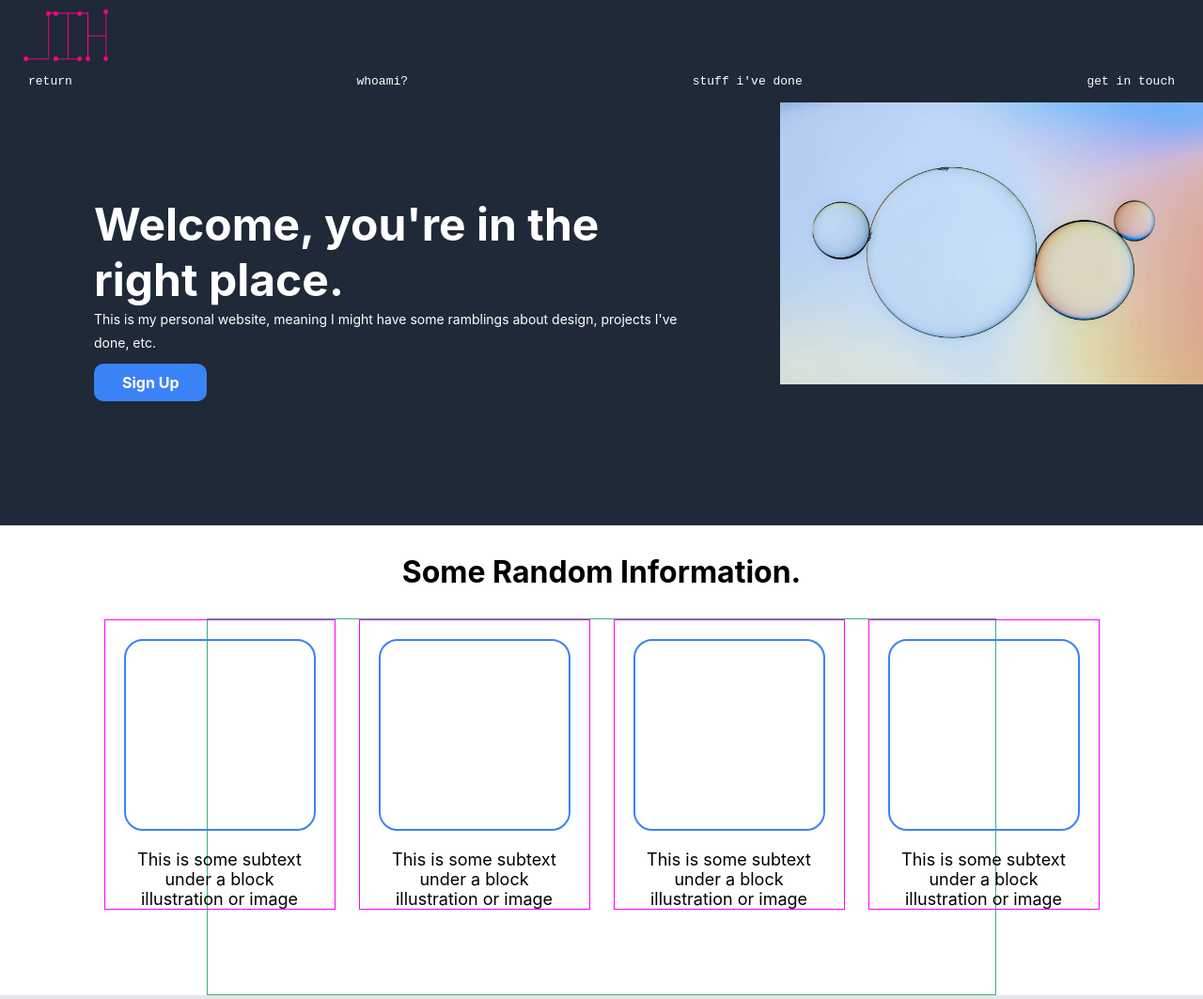
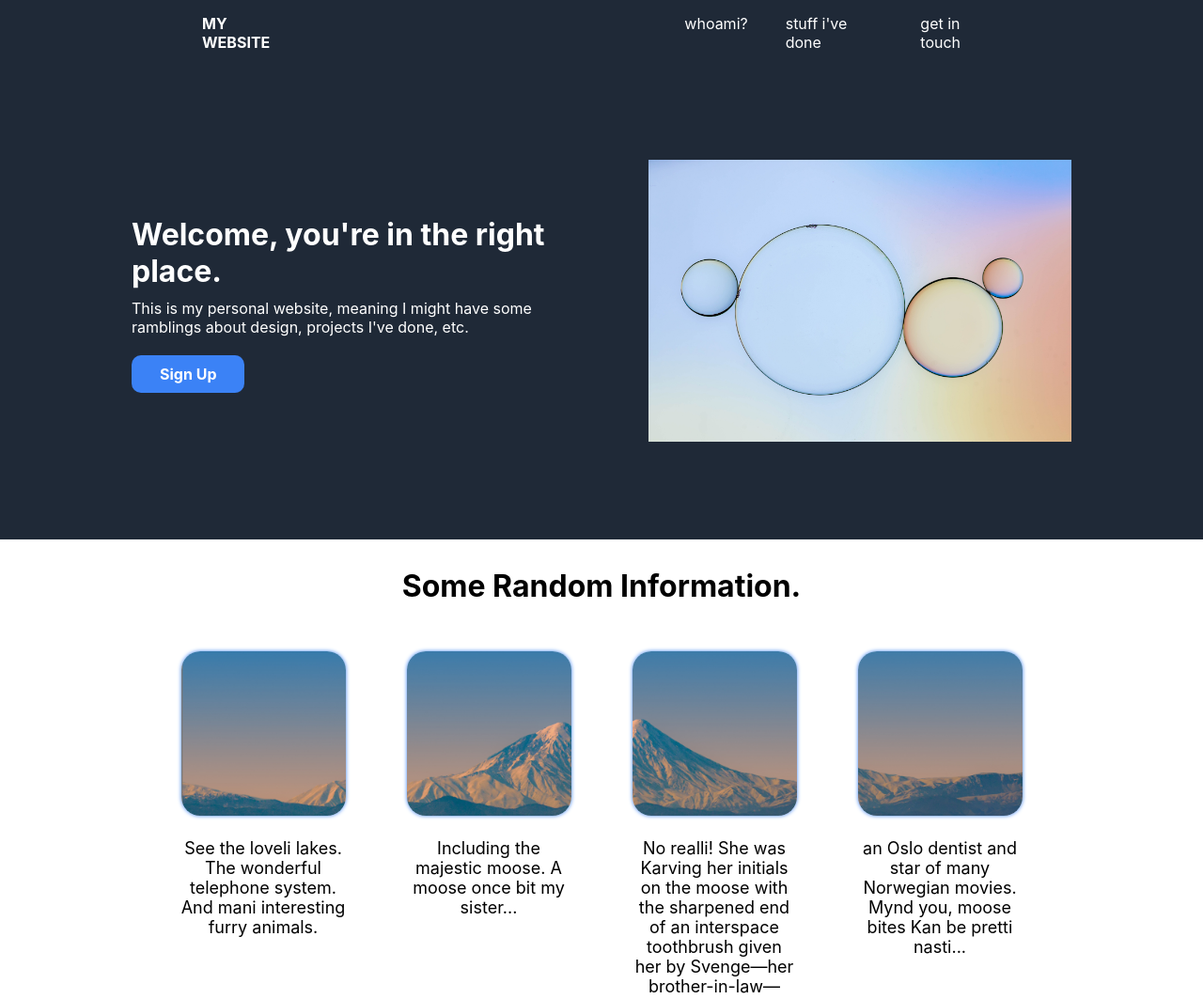
Before and after one commit to jivanhubbard/ultra, a plain HTML site: page index.html in a window 1280 px wide. Shown: the top 1063 px of the page at 94% size. Drawn offline with Linux system fonts and the light colour scheme.

Commit message:
added images and a JavaScript file

```diff
--- a/index.html
+++ b/index.html
@@ -8,11 +8,11 @@
         <link rel="stylesheet" href="styles.css">
     </head>
     <body>
+        <script src="scripts.js"></script>
         <header>
             <div class="header-container">
-                <a class="header-logo" href="index.html"><img src="jih.png"></a>
                 <ul>
-                    <li><a href="#">return</a></li>
+                    <li class="header-logo"><a href="#">My website</a></li>
                     <li><a href="#">whoami?</a></li>
                     <li><a href="#">stuff i've done</a></li>
                     <li><a href="#">get in touch</a></li>
@@ -21,41 +21,41 @@
         </header>
         <div class="hero">
             <div class="hero-container">
-                <div class="hero-content">
-                    <h1>Welcome, you're in the right place.</h1>
-                    <p>This is my personal website, meaning I might have some ramblings about design, projects I've done, etc.</p>
-                    <div class="hero-btn"><a class="btn" href="#">Sign Up</a></div>
+                <div class="hero-copy">
+                    <div class="hero-title-p">
+                        <h1>Welcome, you're in the right place.</h1>
+                        <p>This is my personal website, meaning I might have some ramblings about design, projects I've done, etc.</p>
+                    </div>
+                    <div class="hero-button"></div><a class="hero-btn btn" href="#">Sign Up</a>
                 </div>
-                <div class="hero-img">
-                    <img src="hero.jpg" height="300" width="auto">
-                </div>
+                <div class="hero-img"><img src="hero.jpg" height="300" width="auto"></div>
             </div>
         </div>
         <div class="content">
             <h3>Some Random Information.</h3>
             <div class="content-container">
                 <div class="content-block">
-                    <div class="block"></div>
+                    <div class="block"><img src="bloc1.jpg"></div>
                     <div class="copy">
-                        <p>This is some subtext under a block illustration or image</p>
+                        <p>See the loveli lakes. The wonderful telephone system. And mani interesting furry animals.</p>
                     </div>
                 </div>
                 <div class="content-block">
-                    <div class="block"></div>
+                    <div class="block"><img src="bloc2.jpg"></div>
                     <div class="copy">
-                        <p>This is some subtext under a block illustration or image</p>
+                        <p>Including the majestic moose. A moose once bit my sister...</p>
                     </div>
                 </div>
                 <div class="content-block">
-                    <div class="block"></div>
+                    <div class="block"><img src="bloc3.jpg"></div>
                     <div class="copy">
-                        <p>This is some subtext under a block illustration or image</p>
+                        <p>No realli! She was Karving her initials on the moose with the sharpened end of an interspace toothbrush given her by Svenge—her brother-in-law—</p>
                     </div>
                 </div>
                 <div class="content-block">
-                    <div class="block"></div>
+                    <div class="block"><img src="bloc4.jpg"></div>
                     <div class="copy">
-                        <p>This is some subtext under a block illustration or image</p>
+                        <p>an Oslo dentist and star of many Norwegian movies. Mynd you, moose bites Kan be pretti nasti...</p>
                     </div>
                 </div>
             </div>
@@ -72,7 +72,7 @@
                     <h3>Sign Up To Our Newsletter</h3>
                     <p>Stay in the know by signing up. It's 100% free and we promise not to spam you.</p>
                 </div>
-                <div class="newsletter-btn"><a href="#" class="btn">Sign Up</a></div>
+                <a href="#" class="btn">Sign Up</a>
             </div>
         </div>
         <footer>
--- /dev/null
+++ b/scripts.js
@@ -0,0 +1,8 @@
+
+console.log("bro")
+
+let message = "heyooo";
+
+const myBirthday = "02.10.1987"
+
+alert(message);
--- a/styles.css
+++ b/styles.css
@@ -19,17 +19,23 @@
 
 .header-container ul {
     display: flex;
+    flex-direction: row;
+    margin-right: 185px;
+    margin-left: 185px;
     justify-content: space-between;
 }
 
-.header-logo img {
-    width: 90px;
-    height: auto;
+.header-logo {
+    margin-right: 375px;
+    font-weight: bold;
+    text-transform: uppercase;
+    margin-left: 0 !important;
 }
 
 .header-container li {
     list-style: none;
     padding: 5px;
+    margin-left: 30px;
 }
 
 .header-container a:hover {
@@ -39,7 +45,6 @@
 
 .header-container a {
     color: white;
-    font-family: monospace;
     text-decoration: none;
 }
 
@@ -48,14 +53,22 @@
 }
 
 .hero-container {
+    color: white;
     display: flex;
     justify-content: center;
-    height: 450px;
+    padding-top: 100px;
+    padding-bottom: 100px;
+    margin-left: auto;
+    margin-right: auto;
 }
 
-.hero-content {
-    margin: 100px;
-    color: white;
+.hero-copy {
+    max-width: 500px;
+    margin-top: 50px;
+}
+
+.hero-copy p {
+    margin: 10px 0;
 }
 
 .hero-content h1 {
@@ -65,9 +78,16 @@
 .hero-content p {
     line-height: 25px;
     font-size: 14px;
+    padding-bottom: 20px;
+}
+
+.hero-title-p {
+    margin: 10px 0;
+    padding-bottom: 10px;
 }
 
 .hero-img {
+    margin-left: 50px;
 }
 
 .content {
@@ -81,7 +101,6 @@
 }
 
 .content-container {
-    border: 1px solid #3cb371;
     display: flex;
     margin: 0 220px;
     padding-bottom: 90px;
@@ -90,15 +109,18 @@
 }
 
 .content-block {
-    border: 1px solid magenta;
     flex: 0 1 0%;
 }
 
 .block {
-    border: 2px solid #3b82f6;
-    padding: 100px;
     margin: 20px;
+}
+
+.block img {
     border-radius: 20px;
+    width: 175px;
+    height: auto;
+    box-shadow: 0px 0px 4px #3b82f6;
 }
 
 .copy {
@@ -143,6 +165,31 @@
     display: flex;
 }
 
+.newsletter-block {
+    flex: 1 1 0%;
+}
+
+footer {
+    background: #1f2937;
+    color: #fff;
+    padding: 20px 50px;
+    text-align: center;
+}
+
+/* button styles for the UI */
+
+.hero-container .btn {
+    background: #3b82f6;
+    padding: 10px 30px;
+    border: 0 solid #3b82f6;
+    border-radius: 10px;
+    color: white;
+    text-decoration: none;
+    font-weight: bold;
+    margin-top: 20px;
+}
+
+
 .btn {
     background: none;
     padding: 7px 20px;
@@ -158,31 +205,3 @@
     color: #4488f6;
     transition: all 500ms ease-in-out;
 }
-
-.newsletter-btn {
-
-}
-
-
-footer {
-    background: #1f2937;
-    color: #fff;
-    padding: 20px 50px;
-    text-align: center;
-}
-
-/* button styles for the UI */
-
-.hero-content .btn {
-    background: #3b82f6;
-    padding: 10px 30px;
-    border: 0 solid #3b82f6;
-    border-radius: 10px;
-    color: white;
-    text-decoration: none;
-    font-weight: bold;
-}
-
-.hero-btn {
-    margin-top: 20px;
-}
```
Also changed, not shown: bloc1.jpg (added), bloc2.jpg (added), bloc3.jpg (added), bloc4.jpg (added).
